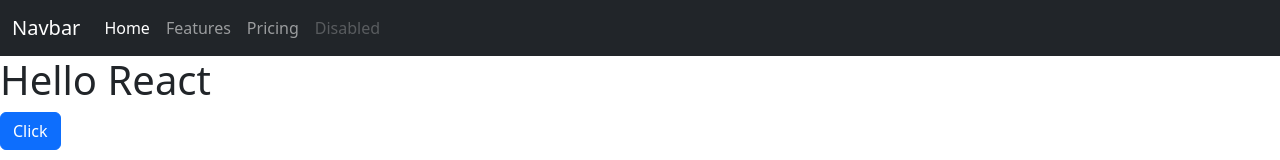
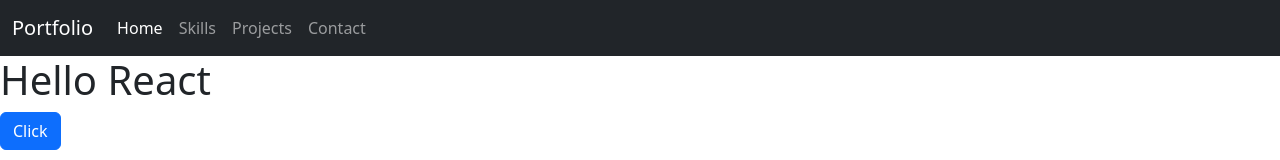
Before and after one commit to Rajeh-BenRomdhan/bestPrice-front, a React (Vite) app: page / in a window 1280 px wide. Shown: the top 160 px of the page. Built offline with nearby package versions, Linux system fonts and the light colour scheme.

Commit message:
Change Navbar content

```diff
--- a/src/components/Navbar.jsx
+++ b/src/components/Navbar.jsx
@@ -2,7 +2,7 @@ const Navbar = () => {
   return (
     <nav className="navbar navbar-expand-lg navbar-dark bg-dark">
       <div className="container-fluid">
-        <a className="navbar-brand" href="#">Navbar</a>
+        <a className="navbar-brand" href="#">Portfolio</a>
         <button className="navbar-toggler" type="button" data-bs-toggle="collapse" data-bs-target="#navbarNav" aria-controls="navbarNav" aria-expanded="false" aria-label="Toggle navigation">
           <span className="navbar-toggler-icon"></span>
         </button>
@@ -12,13 +12,13 @@ const Navbar = () => {
               <a className="nav-link active" aria-current="page" href="#">Home</a>
             </li>
             <li className="nav-item">
-              <a className="nav-link" href="#">Features</a>
+              <a className="nav-link" href="#">Skills</a>
             </li>
             <li className="nav-item">
-              <a className="nav-link" href="#">Pricing</a>
+              <a className="nav-link" href="#">Projects</a>
             </li>
             <li className="nav-item">
-              <a className="nav-link disabled" href="#" tabIndex="-1" aria-disabled="true">Disabled</a>
+              <a className="nav-link" href="#" >Contact</a>
             </li>
           </ul>
         </div>
```
